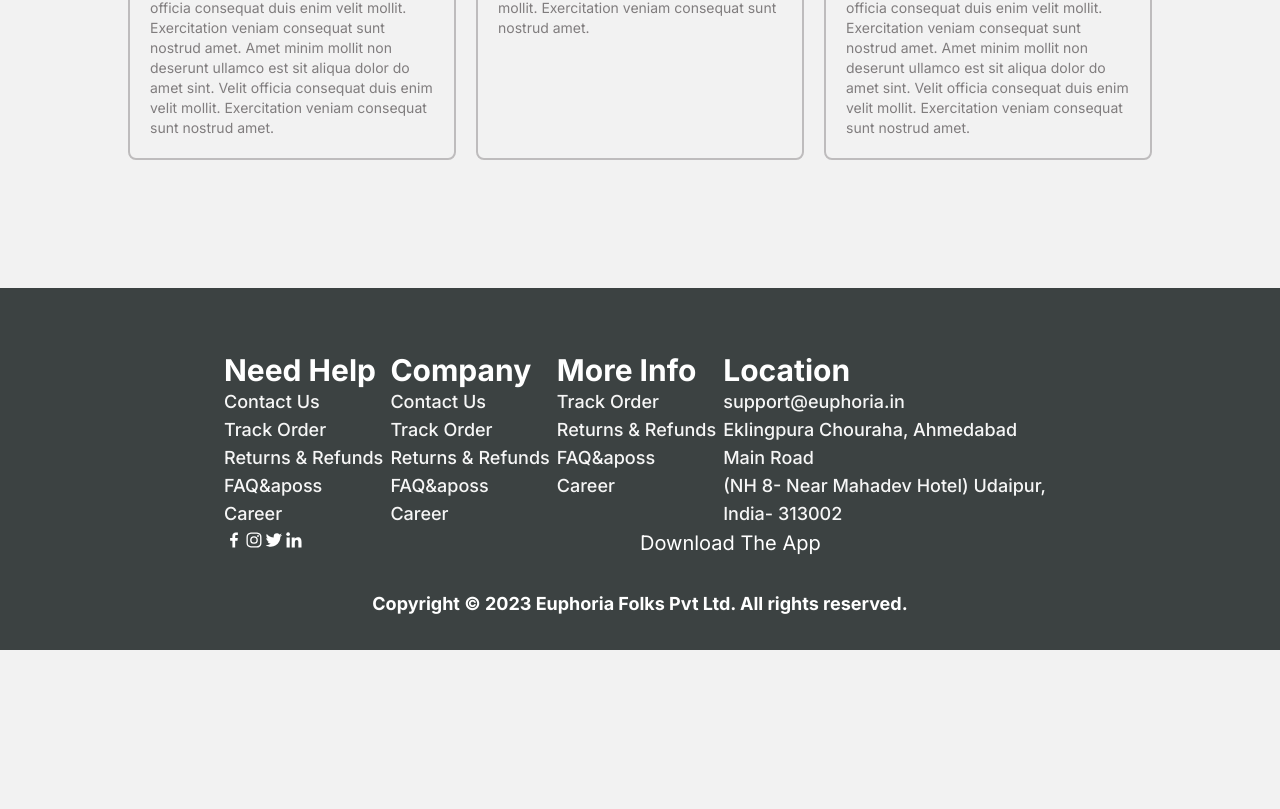
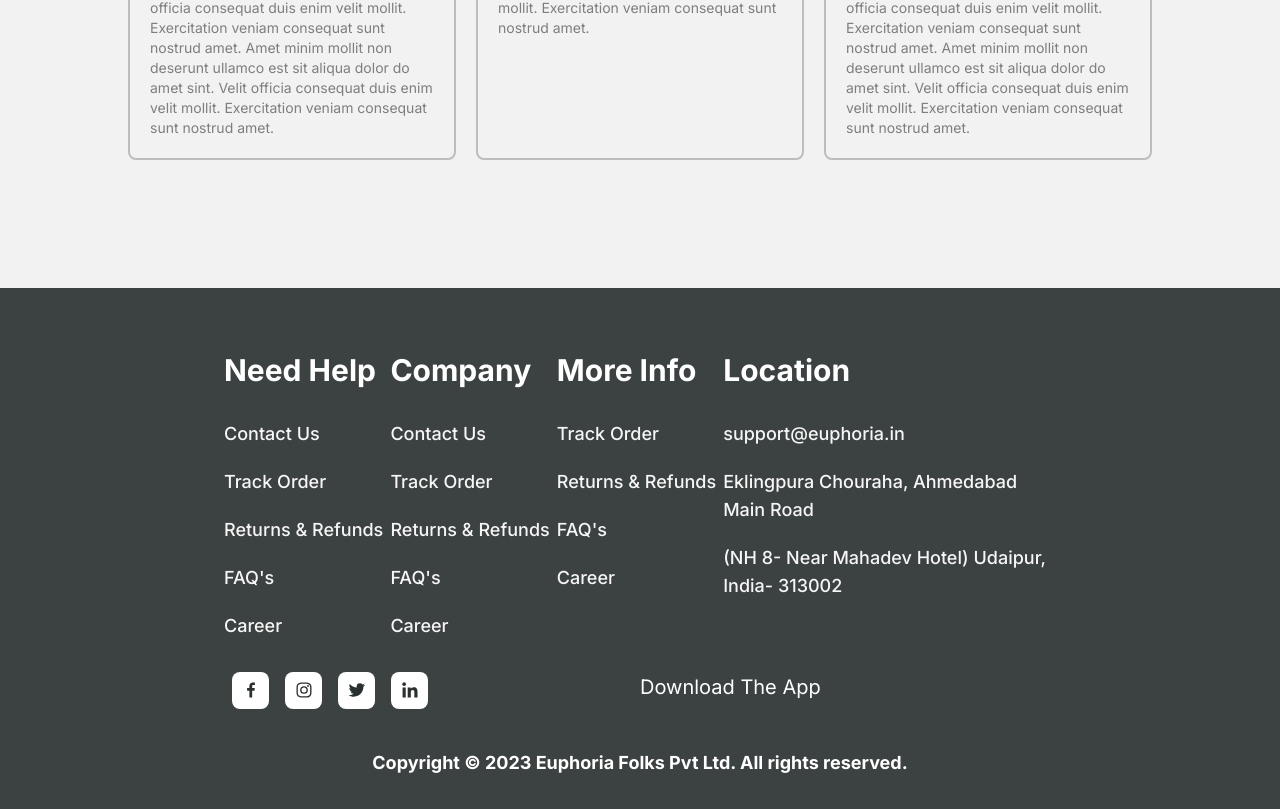
Before and after one commit to fenil-solanki/ecom-mern, a Next.js app in the folder client/: page / in a window 1280 px wide. Shown: the part 5096-5905 px from the top of the page. Before the commit the page ends 5746 px from the top, so only its background shows below. Built offline with nearby package versions, Linux system fonts and the light colour scheme; no server answers.

Commit message:
Update Footer.tsx

```diff
--- a/client/src/app/component/Footer.tsx
+++ b/client/src/app/component/Footer.tsx
@@ -3,58 +3,58 @@ import {BiLogoFacebook, BiLogoTwitter,BiLogoInstagram,BiLogoLinkedin} from 'reac
 
 const Footer = () => {
   return (
-    <footer className='top-full sticky'>
+    <footer className='top-full sticky hidden xl:block'>
     <div className='p-8 bg-[#3C4242]' style={{color:"white"}}>
 
             <div className='px-24 py-8 container mx-auto'>
                 <div className='grid grid-cols-5'>
                     <div>
                         <h3 className='font-bold text-3xl'>Need Help</h3>
-                        <ul>
-                            <li className="font-medium text-lg" style={{color:"#F6F6F6"}}>Contact Us</li>
-                            <li className="font-medium text-lg" style={{color:"#F6F6F6"}}>Track Order</li>
-                            <li className="font-medium text-lg" style={{color:"#F6F6F6"}}>Returns & Refunds</li>
-                            <li className="font-medium text-lg" style={{color:"#F6F6F6"}}>FAQ&aposs</li>
-                            <li className="font-medium text-lg" style={{color:"#F6F6F6"}}>Career</li>
+                        <ul className='py-3'>
+                            <li className="my-5 font-medium text-lg" style={{color:"#F6F6F6"}}>Contact Us</li>
+                            <li className="my-5 font-medium text-lg" style={{color:"#F6F6F6"}}>Track Order</li>
+                            <li className="my-5 font-medium text-lg" style={{color:"#F6F6F6"}}>Returns & Refunds</li>
+                            <li className="my-5 font-medium text-lg" style={{color:"#F6F6F6"}}>FAQ's</li>
+                            <li className="my-5 font-medium text-lg" style={{color:"#F6F6F6"}}>Career</li>
                         </ul>
                     </div>
                     <div>
                         <h3 className='font-bold text-3xl'>Company</h3>
-                        <ul>
+                        <ul className='py-3'>
 
-                        <li className="font-medium text-lg" style={{color:"#F6F6F6"}}>Contact Us</li>
-                            <li className="font-medium text-lg" style={{color:"#F6F6F6"}}>Track Order</li>
-                            <li className="font-medium text-lg" style={{color:"#F6F6F6"}}>Returns & Refunds</li>
-                            <li className="font-medium text-lg" style={{color:"#F6F6F6"}}>FAQ&aposs</li>
-                            <li className="font-medium text-lg" style={{color:"#F6F6F6"}}>Career</li>
+                        <li className="my-5 font-medium text-lg" style={{color:"#F6F6F6"}}>Contact Us</li>
+                            <li className="my-5 font-medium text-lg" style={{color:"#F6F6F6"}}>Track Order</li>
+                            <li className="my-5 font-medium text-lg" style={{color:"#F6F6F6"}}>Returns & Refunds</li>
+                            <li className="my-5 font-medium text-lg" style={{color:"#F6F6F6"}}>FAQ's</li>
+                            <li className="my-5 font-medium text-lg" style={{color:"#F6F6F6"}}>Career</li>
                         </ul>
 
                     </div>
                     <div>
                         <h3 className='font-bold text-3xl'>More Info</h3>
-                        <ul>
-                        <li className="font-medium text-lg" style={{color:"#F6F6F6"}}>Track Order</li>
-                            <li className="font-medium text-lg" style={{color:"#F6F6F6"}}>Returns & Refunds</li>
-                            <li className="font-medium text-lg" style={{color:"#F6F6F6"}}>FAQ&aposs</li>
-                            <li className="font-medium text-lg" style={{color:"#F6F6F6"}}>Career</li>
+                        <ul className='py-3'>
+                        <li className="my-5 font-medium text-lg" style={{color:"#F6F6F6"}}>Track Order</li>
+                            <li className="my-5 font-medium text-lg" style={{color:"#F6F6F6"}}>Returns & Refunds</li>
+                            <li className="my-5 font-medium text-lg" style={{color:"#F6F6F6"}}>FAQ's</li>
+                            <li className="my-5 font-medium text-lg" style={{color:"#F6F6F6"}}>Career</li>
                             </ul>
                     </div>
                     <div className='col-span-2'>
                     <h3 className='font-bold text-3xl'>Location</h3>
-                        <ul>
-                        <li className="font-medium text-lg" style={{color:"#F6F6F6"}}>support@euphoria.in</li>
-                            <li className="font-medium text-lg" style={{color:"#F6F6F6"}}>Eklingpura Chouraha, Ahmedabad Main Road</li>
-                            <li className="font-medium text-lg" style={{color:"#F6F6F6"}}>(NH 8- Near Mahadev Hotel) Udaipur, India- 313002</li>
+                        <ul className='py-3'>
+                        <li className="my-5 font-medium text-lg" style={{color:"#F6F6F6"}}>support@euphoria.in</li>
+                            <li className="my-5 font-medium text-lg" style={{color:"#F6F6F6"}}>Eklingpura Chouraha, Ahmedabad Main Road</li>
+                            <li className="my-5 font-medium text-lg" style={{color:"#F6F6F6"}}>(NH 8- Near Mahadev Hotel) Udaipur, India- 313002</li>
                             </ul>
                     </div>
                 </div>
 
                     <div className='grid grid-cols-2'>
                         <div>
-                            <button><BiLogoFacebook></BiLogoFacebook></button>
-                            <button><BiLogoInstagram></BiLogoInstagram></button>
-                            <button><BiLogoTwitter></BiLogoTwitter></button>
-                            <button><BiLogoLinkedin></BiLogoLinkedin></button>
+                            <button className='h-[37px] w-[37px] bg-[#fff] mx-2 rounded-lg'><BiLogoFacebook className='mx-auto' size={20} style={{color:"#2A2F2F"}}></BiLogoFacebook></button>
+                            <button className='h-[37px] w-[37px] bg-[#fff] mx-2 rounded-lg'><BiLogoInstagram className='mx-auto' size={20} style={{color:"#2A2F2F"}}></BiLogoInstagram></button>
+                            <button className='h-[37px] w-[37px] bg-[#fff] mx-2 rounded-lg'><BiLogoTwitter className='mx-auto' size={20} style={{color:"#2A2F2F"}}></BiLogoTwitter></button>
+                            <button className='h-[37px] w-[37px] bg-[#fff] mx-2 rounded-lg'><BiLogoLinkedin className='mx-auto' size={20} style={{color:"#2A2F2F"}}></BiLogoLinkedin></button>
                         </div>
                         <div>
                                 <h3>Download The App</h3>
```
